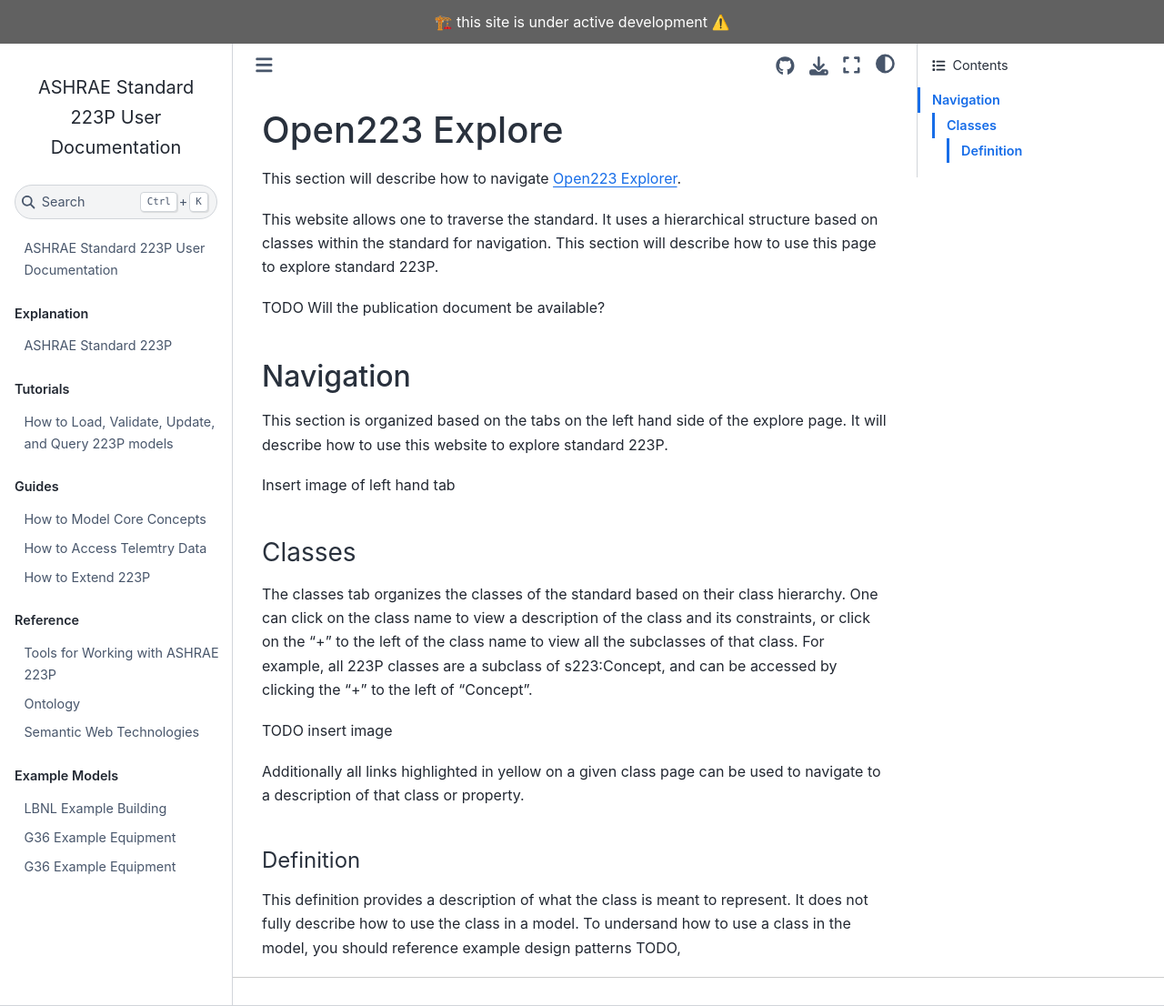
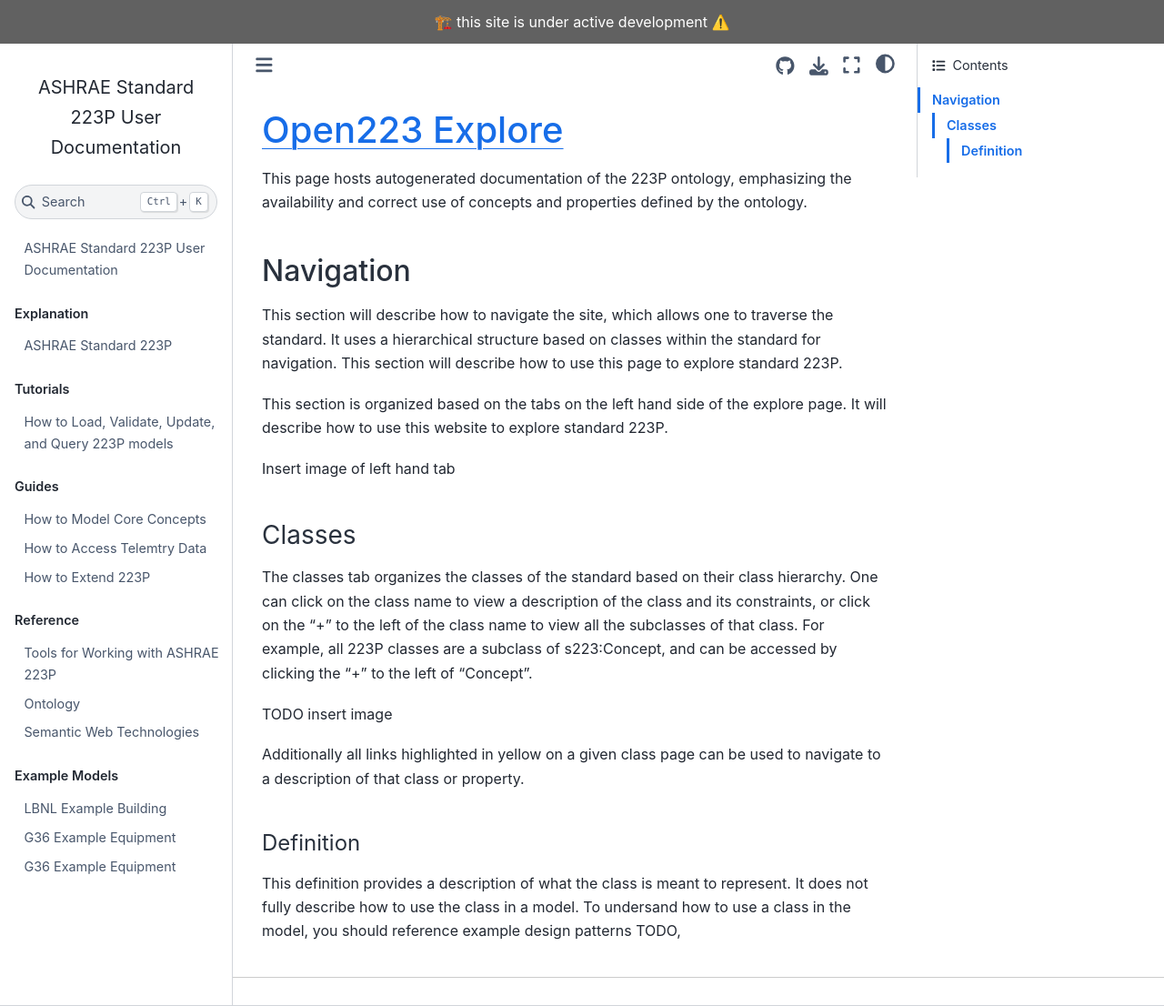
Before and after one commit to open223/docs.open223.info, a Jupyter Book: the page built from reference/223-explore.md, in a window 1280 px wide and 1106 px high. Shown: the whole window at 91% size. Built offline with Jupyter Book 1.0.4 settings and Sphinx 7.4.7 and the Sphinx Book theme 1.1.4, drawn with Linux system fonts in a browser that asks for light colours; pages that are not in the unit, such as notebooks, are missing from menus.

Commit message:
update Open223 Explore

```diff
--- a/reference/223-explore.md
+++ b/reference/223-explore.md
@@ -1,13 +1,11 @@
 (223-explore)=
-# Open223 Explore
+# [Open223 Explore](https://explore.open223.info/)
 
-This section will describe how to navigate [Open223 Explorer](https://explore.open223.info/).
-
-This website allows one to traverse the standard. It uses a hierarchical structure based on classes within the standard for navigation. This section will describe how to use this page to explore standard 223P.
-
-TODO Will the publication document be available?
+This page hosts autogenerated documentation of the 223P ontology, emphasizing the availability and correct use of concepts and properties defined by the ontology.
 
 ## Navigation
+
+This section will describe how to navigate the site, which allows one to traverse the standard. It uses a hierarchical structure based on classes within the standard for navigation. This section will describe how to use this page to explore standard 223P.
 
 This section is organized based on the tabs on the left hand side of the explore page. It will describe how to use this website to explore standard 223P.
 
```
